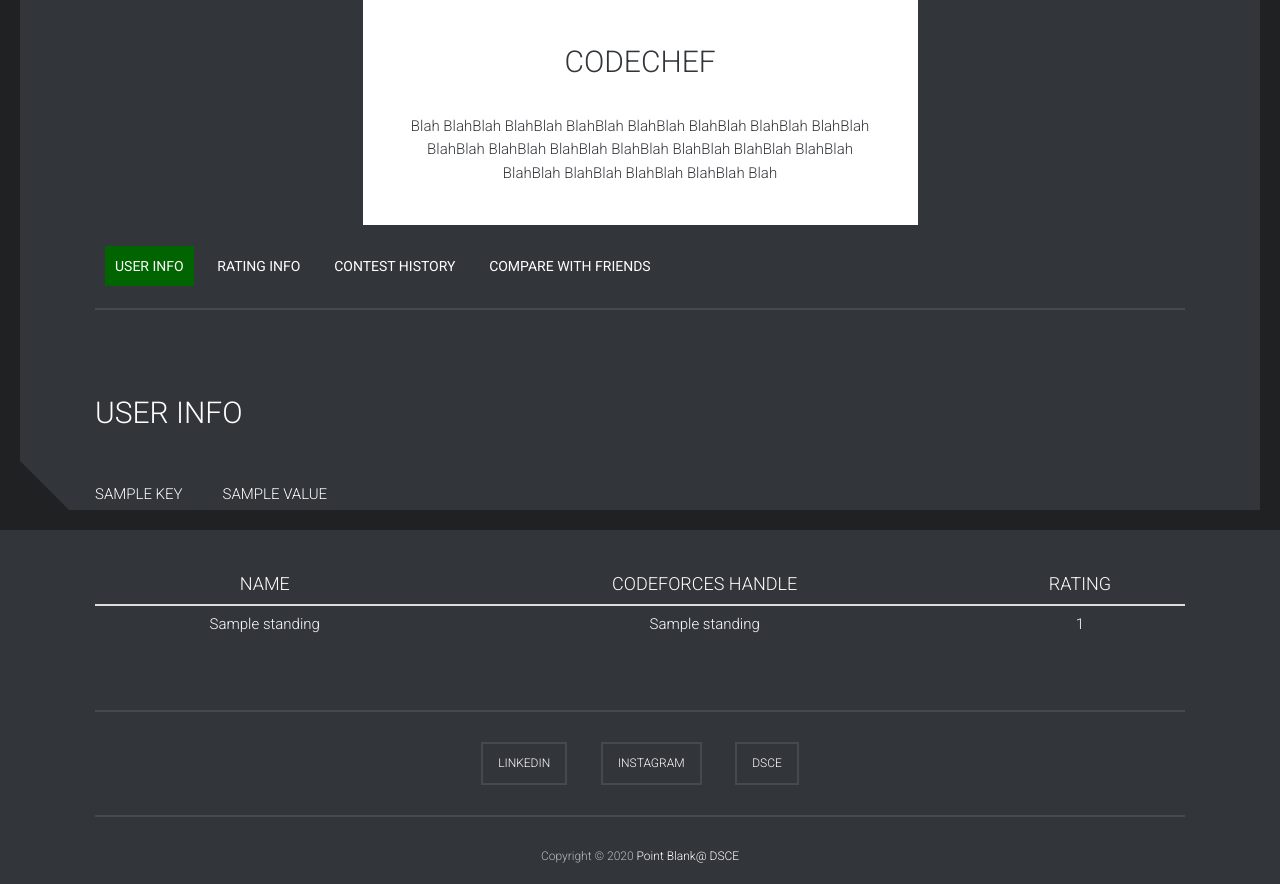
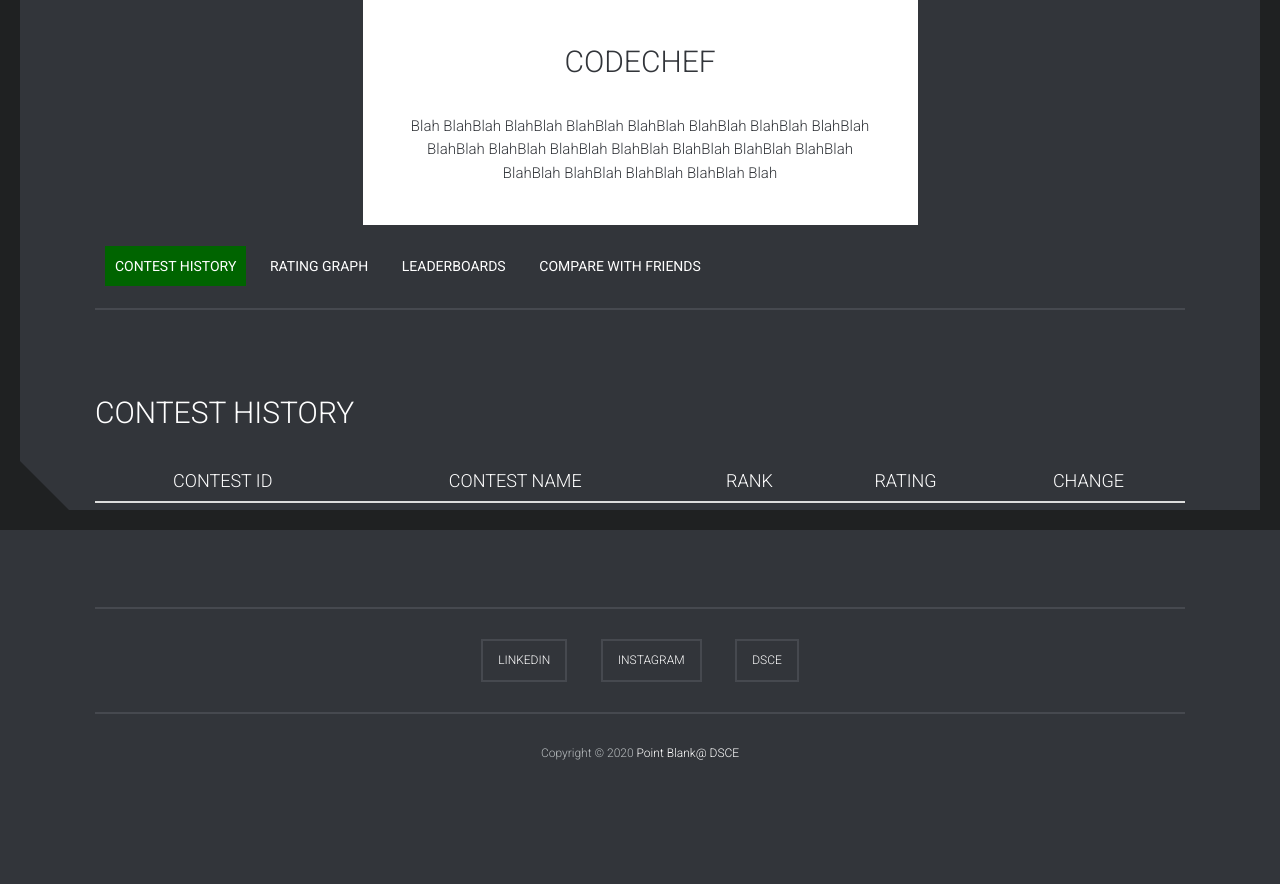
Before and after one commit to SSD-2020/PBhustle, a Django app: template PointBlank/templates/codechef.html in a window 1280 px wide. Shown: the part 270-1154 px from the top of the page. After the commit the page ends 1030 px from the top, so only its background shows below. Run offline with Django 3.2, Linux system fonts and the light colour scheme; the template is opened without the code that fills it: most values are stand-ins (such as "Sample title", 1, 10 or a date in 2020); some libraries are stand-ins or nearby versions.

Commit message:
codechef

```diff
--- a/PointBlank/templates/codechef.html
+++ b/PointBlank/templates/codechef.html
@@ -83,9 +83,10 @@
                 <div class="col-md-8">
                     <div class="site-branding">
                         <ul class="main-menu">
-                            <li><a class="show-1 active homebutton" href="#">USER INFO</a></li>
-                            <li><a class="show-2 aboutbutton" href="#">RATING INFO</a></li>
-                            <li><a class="show-3 projectbutton" href="#">CONTEST HISTORY</a></li>
+
+                            <li><a class="show-3 active homebutton " href="#">CONTEST HISTORY</a></li>
+                            <li><a class="show-2 aboutbutton" href="#">RATING GRAPH</a></li>
+                            <li><a class="show-1 projectbutton" href="#">LEADERBOARDS</a></li>
                             <li><a class="show-4 blogbutton" href="#">COMPARE WITH FRIENDS</a></li>
                         </ul>
                     </div>
@@ -96,8 +97,51 @@
 
     <div id="menu-container">
         <div id="menu-1" class="homepage home-section container">
-            <h2 style="color: #fff;" class="animated fadeInUp">USER INFO</h3>
+
+
+
+                <h2 style="color: #fff;" class="animated fadeInRight">CONTEST HISTORY</h2>
                 <br>
+
+                <table class="table table-hover">
+                    <thead>
+                        <tr>
+                            <th>
+                                <h5 style="color: #fff;text-align:center;" class="animated fadeInRight">Contest ID</h5>
+                            </th>
+                            <th>
+                                <h5 style="color: #fff;text-align:center;" class="animated fadeInRight">Contest Name</h5>
+                            </th>
+                            <th>
+                                <h5 style="color: #fff;text-align:center;" class="animated fadeInRight">Rank</h5>
+                            </th>
+                            <th>
+                                <h5 style="color: #fff;text-align:center;" class="animated fadeInRight">Rating</h5>
+                            </th>
+                            <th>
+                                <h5 style="color: #fff;text-align:center;" class="animated fadeInRight">Change</h5>
+                            </th>
+                        </tr>
+                    </thead>
+                    {% for contest in contests %}
+                    <tr>
+                        {% for key, value in contest.items %}
+                        <td style="color: #fff; text-align:center;" class="animated fadeInLeft"> {{value}}</td>
+                        {% endfor %}
+                    </tr>
+                    {% endfor %}
+                </table>
+
+
+
+
+
+
+
+            </div>
+
+        <div id="menu-2" class="content about-section container">
+            <h2 style="color: #fff;" class="animated fadeInDownBig">USER INFO</h3>
                 <br>
                 <table>
                     {% for key,value in info.items %}
@@ -111,10 +155,33 @@
                     </tr>
                     {% endfor %}
                 </table>
+                <br>
+                <br>
+                <h2 style="color: #fff;" class="animated fadeInUpBig">RATING GRAPH</h3>
+
+                <div class="graphplot animated fadeInLeft" style="width: 1000px; height:400px;">
+                    {% autoescape off %}
+                    {{ plot }}
+                    {% endautoescape %}
+                </div>
+				<br>
+				<br><br>
+				<br><br>
+				<br>
+        </div>
+
+
+
+
+        <div id="menu-3" class="content project-section container">
+
+
+                    <br><br><br>
+                    <h2 style="color: #fff;" class="animated fadeInDownBig">LEADER BOARDS</h2>
+
 
                 <br>
                 <br>
-
                 <table class="table table-hover">
                     <thead>
 
@@ -140,70 +207,55 @@
                         <td style="color: #fff; text-align:center;" class="animated fadeInLeft"> {{rank}}</td>
 
                     </tr>
+                </a>
                     {% endfor %}
 
 
                 </table>
-        </div>
-
-        <div id="menu-2" class="content about-section container">
-            <h2 style="color: #fff;" class="animated fadeInRight">RATING GRAPH</h3>
-                <br>
-                <div class="graphplot animated fadeInLeft" style="width: 1000px; height:400px;">
-                    {% autoescape off %}
-                    {{ plot }}
-                    {% endautoescape %}
-                </div>
-				<br>
-				<br>
-        </div>
-
-
-
-
-        <div id="menu-3" class="content project-section container">
-            <h2 style="color: #fff;" class="animated fadeInRight">CONTEST HISTORY</h2>
-            <br>
-
-            <table class="table table-hover">
-                <thead>
-                    <tr>
-                        <th>
-                            <h5 style="color: #fff;text-align:center;" class="animated fadeInRight">Contest ID</h5>
-                        </th>
-                        <th>
-                            <h5 style="color: #fff;text-align:center;" class="animated fadeInRight">Contest Name</h5>
-                        </th>
-                        <th>
-                            <h5 style="color: #fff;text-align:center;" class="animated fadeInRight">Rank</h5>
-                        </th>
-                        <th>
-                            <h5 style="color: #fff;text-align:center;" class="animated fadeInRight">Rating</h5>
-                        </th>
-                        <th>
-                            <h5 style="color: #fff;text-align:center;" class="animated fadeInRight">Change</h5>
-                        </th>
-                    </tr>
-                </thead>
-                {% for contest in contests %}
-                <tr>
-                    {% for key, value in contest.items %}
-                    <td style="color: #fff; text-align:center;" class="animated fadeInLeft"> {{value}}</td>
-                    {% endfor %}
-                </tr>
-                {% endfor %}
-            </table>
-
 
         </div>
 
         <div id="menu-4" class="content blog-section container">
-            <h2 style="color: #fff;" class="animated fadeInRight">COMPARE WITH FRIENDS</h3>
+            <h2 style="color: #fff;" class="animated fadeInDownBig">COMPARE WITH FRIENDS</h3>
             <form action="codechefCompare">
                     <label for="compare">Handle</label><br>
                     <input type="text" id="compare" name="friend_id" value=""><br>
                     <input type="submit" value="compare">
             </form>
+
+            <br><br><br><br>
+            <br><br><br><br>
+
+            <table class="table table-hover">
+                <thead>
+
+                    <tr>
+                        <th>
+                            <h5 style="color: #fff;text-align:center;" class="animated fadeInRight">Name</h5>
+                        </th>
+                        <th>
+                            <h5 style="color: #fff;text-align:center;" class="animated fadeInRight">Codeforces Handle</h5>
+                        </th>
+
+                    </tr>
+
+                </thead>
+
+                {% for name,id,rank in standings %}
+
+                <tr>
+
+                    <td style="color: #fff; text-align:center;" class="animated fadeInLeft"> {{name}}</td>
+                    <td style="color: #fff; text-align:center;" class="animated fadeInLeft"> {{id}}</td>
+
+                </tr>
+            </a>
+                {% endfor %}
+
+
+            </table>
+
+
         </div>
     </div>
 
```
